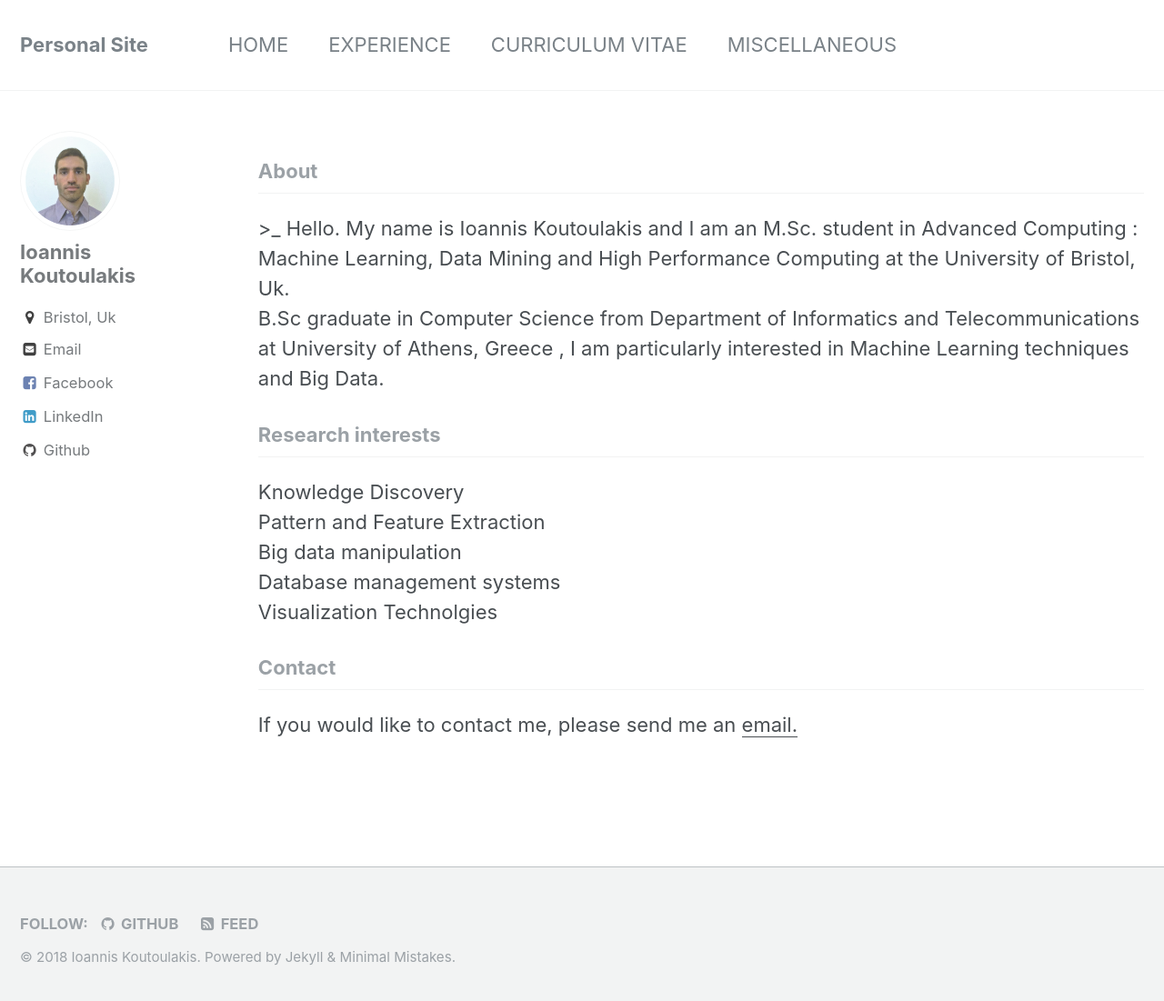
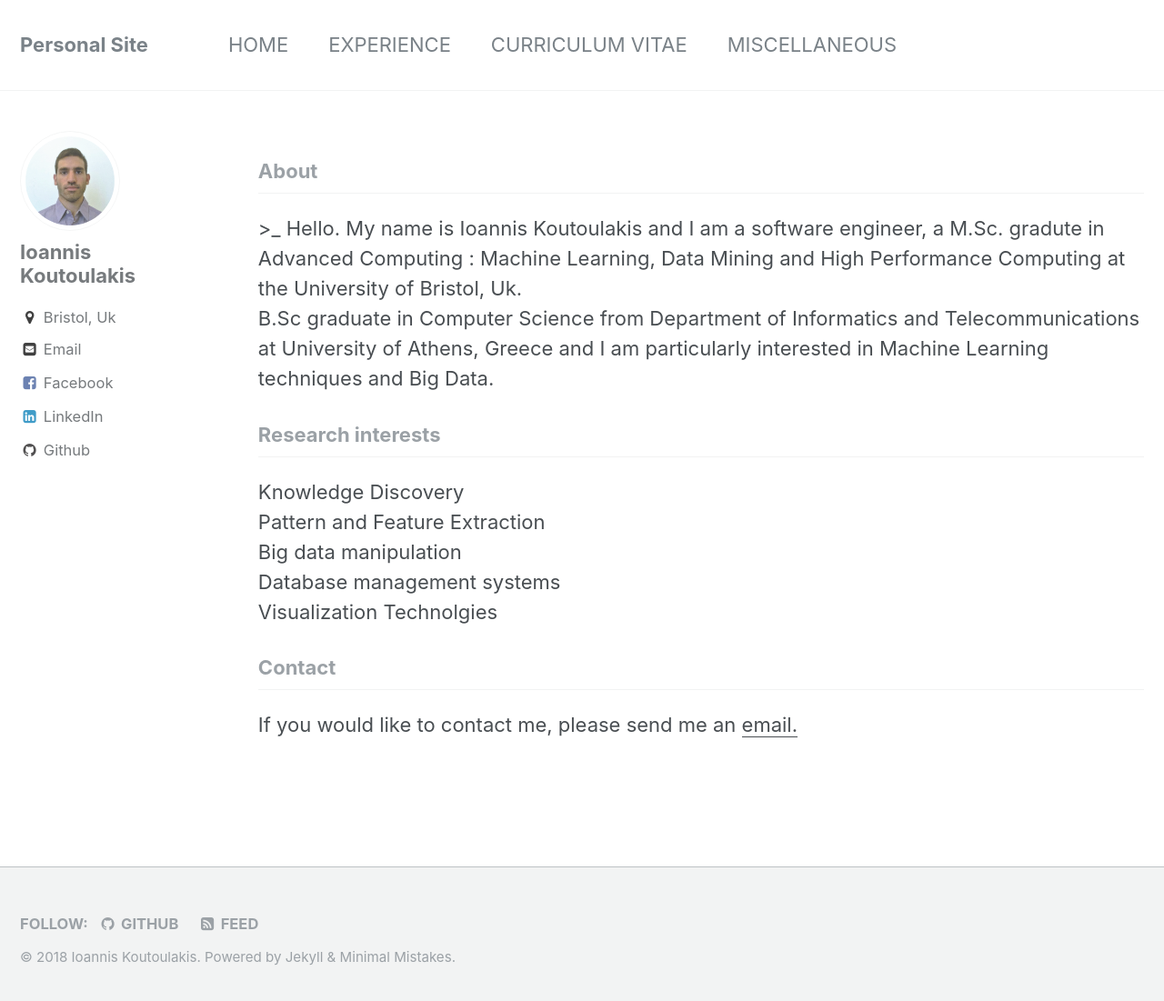
Before and after one commit to Koutoulakis/Koutoulakis.github.io, a Jekyll site: the page built from index.html, in a window 1280 px wide and 1109 px high. Shown: the top 1101 px of the window at 91% size. Built offline with Jekyll 4.4.1, drawn with Linux system fonts in a browser that asks for light colours; the list of posts is cut into pages by our own code.

Commit message:
Update index.html

```diff
--- a/index.html
+++ b/index.html
@@ -6,10 +6,10 @@ author_profile: true
 {% include base_path %}
 
 <h3 class="archive__subtitle">About</h3>
-<p>>_ Hello. My name is Ioannis Koutoulakis and I am an M.Sc. student in Advanced Computing : Machine Learning, Data Mining and
+<p>>_ Hello. My name is Ioannis Koutoulakis and I am a software engineer, a M.Sc. gradute in Advanced Computing : Machine Learning, Data Mining and
 High Performance Computing at the University of Bristol, Uk.
 <br>
-B.Sc graduate in Computer Science from Department of Informatics and Telecommunications at University of Athens, Greece , I am
+B.Sc graduate in Computer Science from Department of Informatics and Telecommunications at University of Athens, Greece and I am
 particularly interested in Machine Learning techniques and Big Data.
 </p>
 
```
